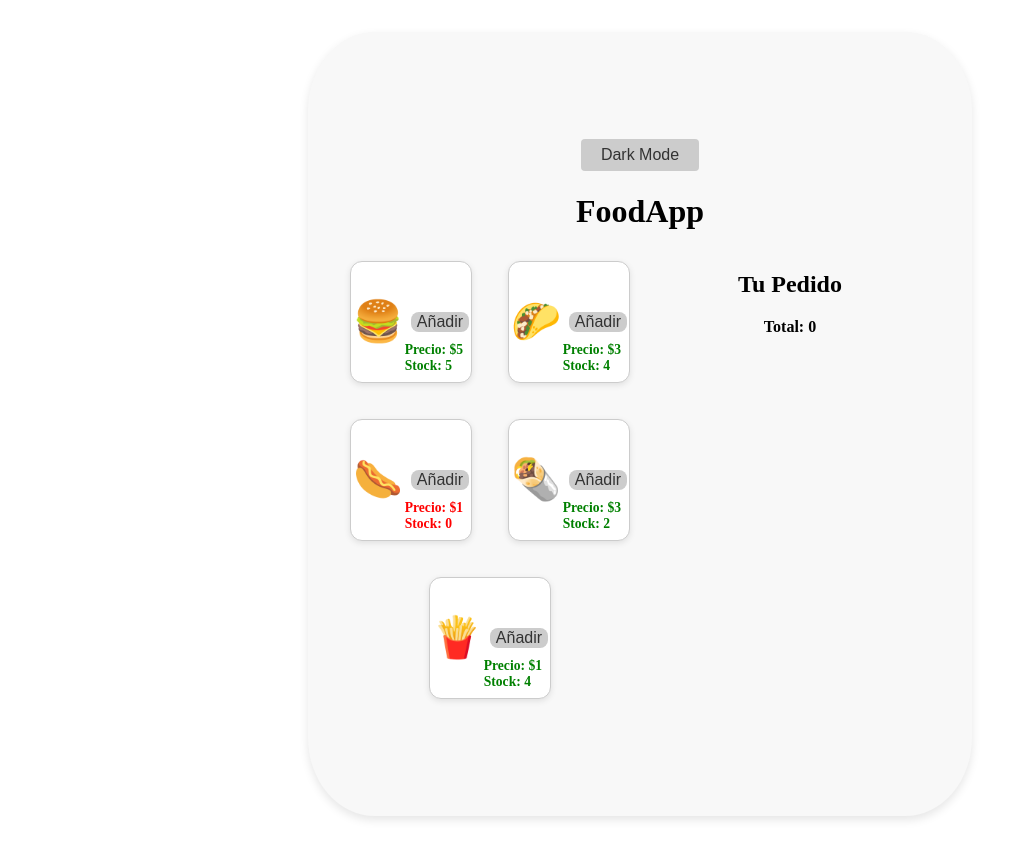
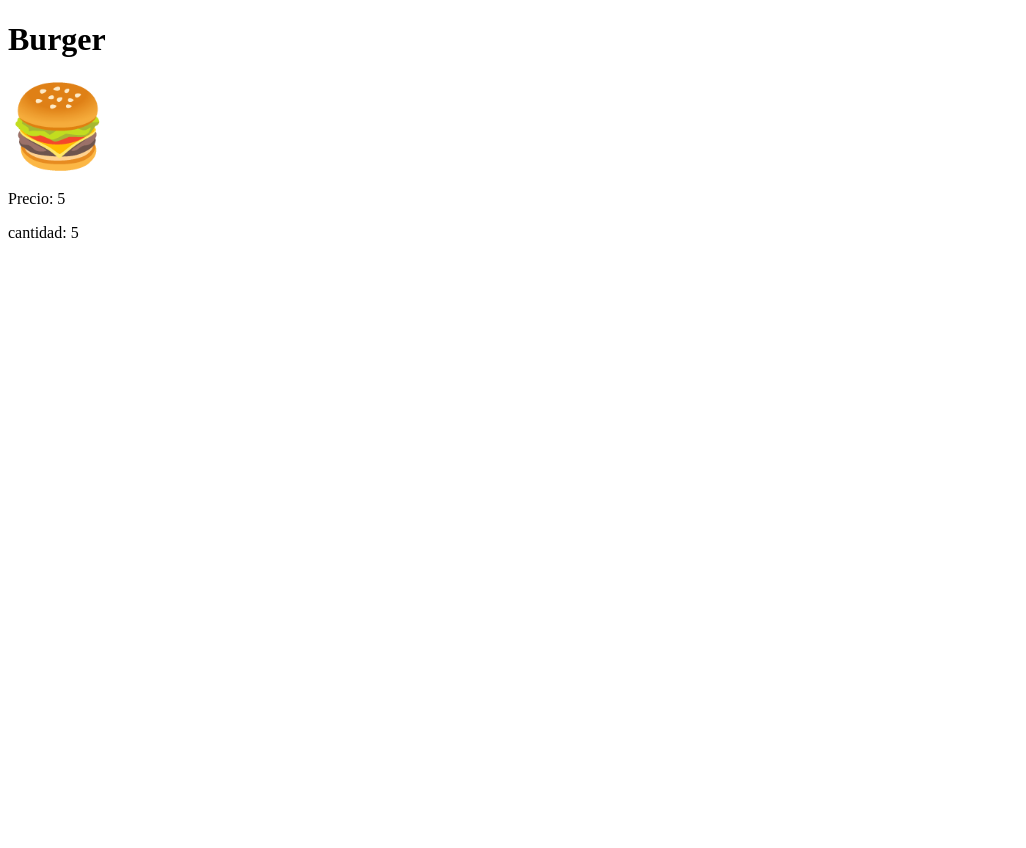
Before and after one commit to AgustinNegreira/DWYM---FoodApp, a React (Vite) app: page /verDetalles/1 in a window 1280 px wide. Shown: the whole page, without its empty margins (0-1026 px from the left). After the commit the page ends 800 px from the top, so only its background shows below. Built offline with nearby package versions, Linux system fonts and the light colour scheme; data requests are answered from the project's data file.

Commit message:
v1.0 food details

```diff
--- a/package.json
+++ b/package.json
@@ -12,7 +12,8 @@
   "dependencies": {
     "foodapp": "file:",
     "react": "^19.1.0",
-    "react-dom": "^19.1.0"
+    "react-dom": "^19.1.0",
+    "react-router-dom": "^7.6.0"
   },
   "devDependencies": {
     "@eslint/js": "^9.22.0",
--- a/src/components/App/App.jsx
+++ b/src/components/App/App.jsx
@@ -3,6 +3,8 @@ import { FoodList } from "../FoodList/FoodList";
 import './App.css';
 import React, { useState, useEffect } from 'react';
 import { useTheme } from "../../context/ThemeContext";
+import { BrowserRouter, Routes, Route } from "react-router-dom";
+import { ViewDetails } from "../ViewDetails/ViewDetails";
 
 function App() {
 
@@ -59,14 +61,20 @@ function App() {
   const { darkMode, toggleTheme } = useTheme()
 
   return (
+    <BrowserRouter>
+      <Routes>
+        <Route path="/" element={
           <div className={darkMode ? "app-container dark" : "app-container"}>
-      <button className={"dark-mode-button"}  onClick={toggleTheme}>Dark Mode</button>
+            <button className={"dark-mode-button"} onClick={toggleTheme}>Dark Mode</button>
             <h1>FoodApp</h1>
             <div className="content">
               <FoodList foodElements={data.foods} addFood={addToCart} />
               <Order orders={data.orders} removeOrder={removeFromCart} />
             </div>
-    </div>
+          </div>} />
+        <Route path="/verDetalles/:id" element={<ViewDetails />} />
+      </Routes>
+    </BrowserRouter>
   );
 }
 
--- a/src/components/FoodElement/FoodElement.css
+++ b/src/components/FoodElement/FoodElement.css
@@ -1,11 +1,11 @@
 .food-element {
     width: 120px;
-    height: 120px;
+    height: 150px;
     background-color: #fff;
     border: 1px solid #ccc;
     border-radius: 12px;
     position: relative;
-    display: flex;
+    display: grid;
     align-items: center;
     justify-content: center;
     margin: 10px;
@@ -20,9 +20,6 @@
 
 .stock-positive,
 .stock-zero {
-    position: absolute;
-    bottom: 8px;
-    right: 8px;
     font-size: 0.85rem;
     font-weight: bold;
 }
--- a/src/components/FoodElement/FoodElement.jsx
+++ b/src/components/FoodElement/FoodElement.jsx
@@ -1,7 +1,9 @@
 import './FoodElement.css';
 import { useTheme } from "../../context/ThemeContext";
+import { useNavigate } from "react-router-dom";
 
 export function FoodElement({ product, addFood }) {
+    const navigate = useNavigate();
 
     const { darkMode, toggleTheme } = useTheme();
 
@@ -16,6 +18,7 @@ export function FoodElement({ product, addFood }) {
                     Stock: {product.stock}
                 </span>
                 <button className='add-button' onClick={() => addFood(product)}>Añadir</button>
+                <button className='add-button' onClick={() => navigate(`/verDetalles/${product.id}`)}>Ver detalles</button>
             </div>
         </li>
     );
--- /dev/null
+++ b/src/components/ViewDetails/ViewDetails.css
@@ -0,0 +1,3 @@
+.food-emoji-detail {
+    font-size: 5rem;
+}
--- /dev/null
+++ b/src/components/ViewDetails/ViewDetails.jsx
@@ -0,0 +1,40 @@
+import { useEffect, useState } from "react";
+import { useParams } from "react-router-dom";
+import "./ViewDetails.css";
+
+export function ViewDetails() {
+    const params = useParams();
+    const [food, setFood] = useState();
+
+    useEffect(() => {
+        const fetchData = async () => {
+            try {
+                const url = `http://localhost:3001/foods/${params.id}`;
+                const response = await fetch(url);
+                const data = await response.json();
+                setFood(data);
+            } catch (error) {
+                console.error("Error al obtener datos:", error);
+            }
+        };
+
+        fetchData();
+    }, []);
+
+    return (
+        <div>
+            {food ? (
+                <div>
+                    <h1>{food.name}</h1>
+                    <span className="food-emoji-detail">{food.img}</span>
+                    <p>{food.description}</p>
+                    <p>Precio: {food.price}</p>
+                    <p>cantidad: {food.stock}</p>
+
+                </div>
+            ) : (
+                <p>Cargando...</p>
+            )}
+        </div>
+    )
+}
```
Also changed, not shown: 1 other file (tests, documents, lock files or other folders). Lines whose indentation alone changed are shown as unchanged.
